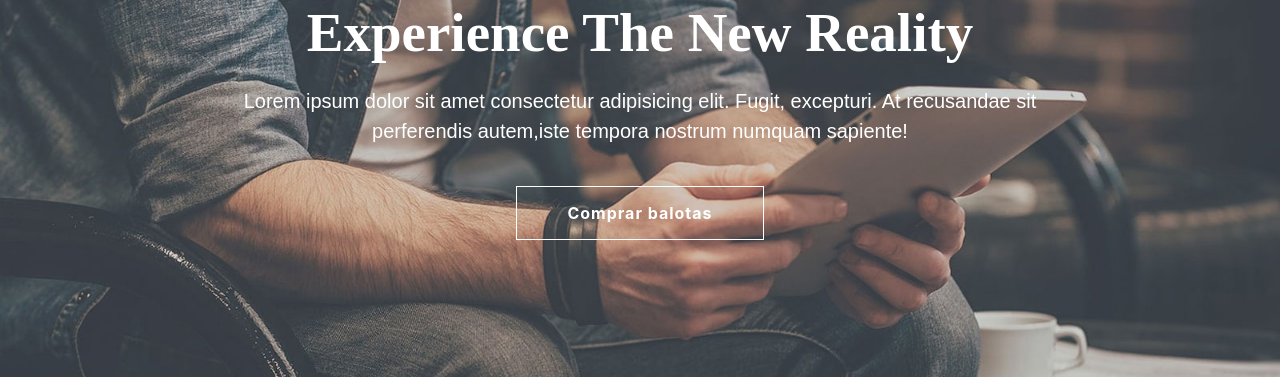
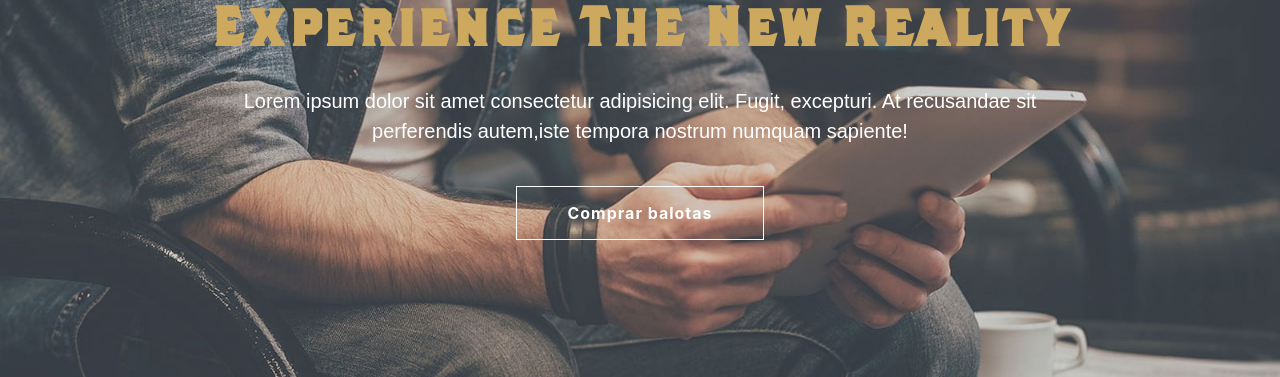
Before and after one commit to matsl92/Ballot_shop, a Django app: page / in a window 1280 px wide. Shown: the part 423-800 px from the top of the page. Run offline with Django 4.2, Linux system fonts and the light colour scheme; some libraries are stand-ins or nearby versions.

Commit message:
fonts added and available

```diff
--- a/static/css/modified_template_styles.css
+++ b/static/css/modified_template_styles.css
@@ -13,11 +13,30 @@
     --epayco-blue: rgb(28, 14, 73)
 }
 
+@font-face {
+  font-family: 'Retrofunk';
+  src: url('../fonts/Retrofunk\ Serif.otf');
+  font-style: normal;
+  font-weight: normal;
+}
+
+@font-face {
+  font-family: 'Badgear';
+  src: url('../fonts/Badgear\ Sans.otf');
+  font-style: normal;
+  font-weight: normal;
+}
+
+@font-face {
+  font-family: 'Nimitz';
+  src: url('../fonts/Nimitz\ Clean.otf');
+  font-style: normal;
+  font-weight: normal;
+}
+
 .header {
     display: grid;
     justify-items: center;
-
-    /* background-color: var(--red); */
 }
 
 #complete-logo {
@@ -37,13 +56,6 @@
     }
 }
 
-/**
- * WEBSITE: https://themefisher.com
- * TWITTER: https://twitter.com/themefisher
- * FACEBOOK: https://www.facebook.com/themefisher
- * GITHUB: https://github.com/themefisher/
- */
-
 /*=== MEDIA QUERY ===*/
 @import url("https://fonts.googleapis.com/css?family=Anaheim|Quattrocento+Sans:400,700");
 @import url("https://fonts.googleapis.com/css?family=Montserrat:400,700|Open+Sans:300,400,600");
@@ -146,7 +158,7 @@ a:hover {
   border: 1px solid #4e595f;
 }
 .btn-transparent:hover, .btn-transparent:focus {
-  background-color: var(--orange);
+  background-color: var(--yellow);
   border-color: var(--orange);
   color: #fff;
 }
@@ -640,7 +652,9 @@ a:hover {
 .hero-area .block h1 {
     /* font-size: 90px; */
 font-size: 55px;
-  color: #fff;
+  /* color: #fff; */
+  font-family: 'Retrofunk';
+  color: var(--yellow);
   text-transform: capitalize;
   font-weight: 700;
   margin-bottom: 20px;
```
Also changed, not shown: static/fonts/Badgear Sans.otf (added), static/fonts/Nimitz Clean.otf (added), static/fonts/Retrofunk Serif.otf (added).
